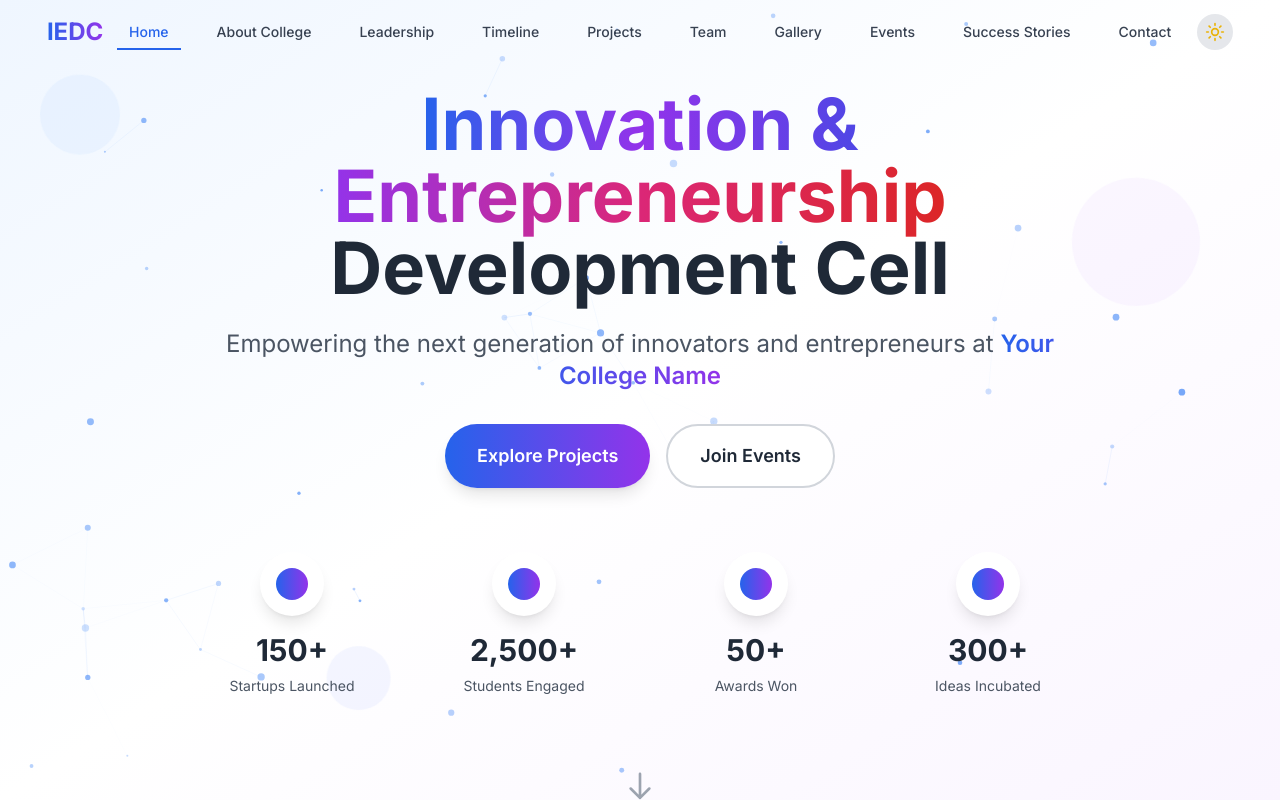
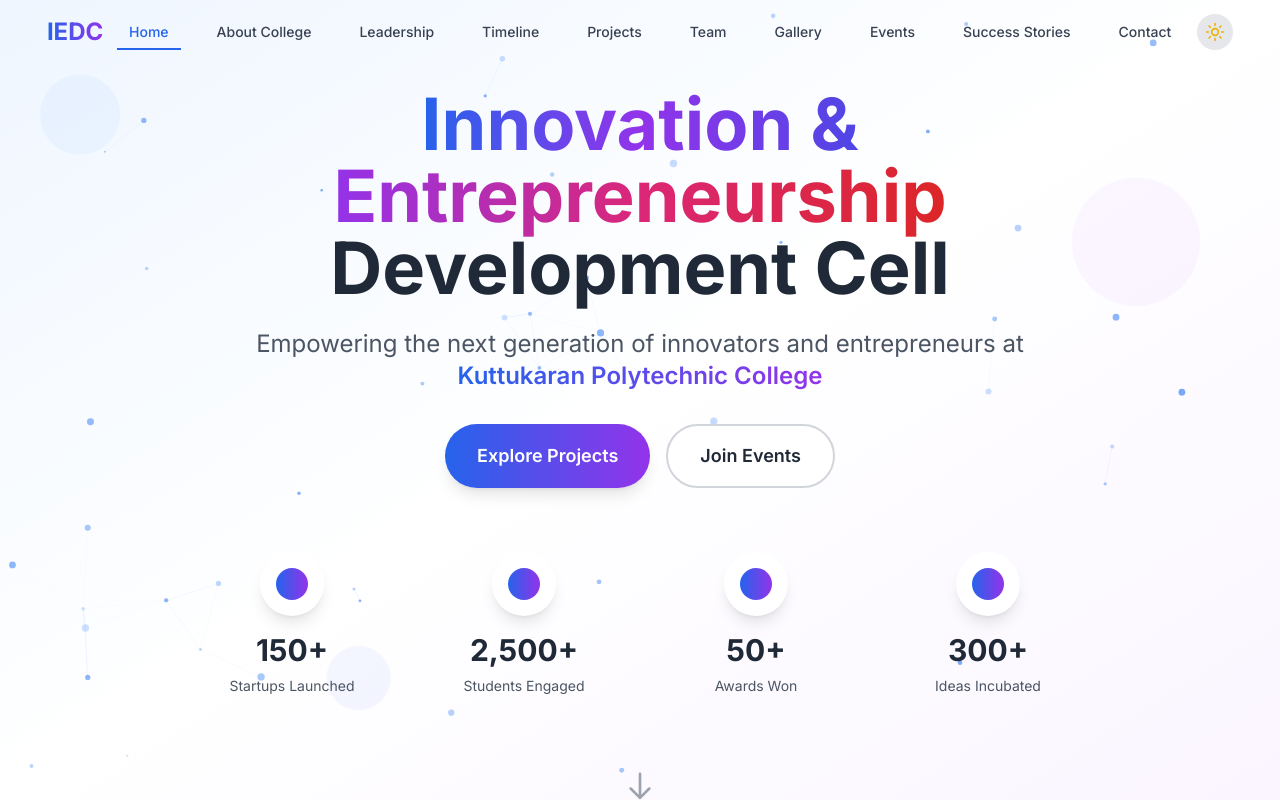
Before and after one commit to Abhinavsathyann/KPTC-IEDC, a React (Vite) app: page / in a window 1280 px wide. Shown: the top 802 px of the page. Built offline with nearby package versions, Linux system fonts and the light colour scheme.

Commit message:
Update Hero.tsx

```diff
--- a/src/components/Hero.tsx
+++ b/src/components/Hero.tsx
@@ -97,7 +97,7 @@ const Hero: React.FC<HeroProps> = ({ onNavigate }) => {
           >
             Empowering the next generation of innovators and entrepreneurs at{' '}
             <span className="font-semibold bg-gradient-to-r from-blue-600 to-purple-600 bg-clip-text text-transparent">
-              Your College Name
+              Kuttukaran Polytechnic College
             </span>
           </motion.p>
         </motion.div>
```
